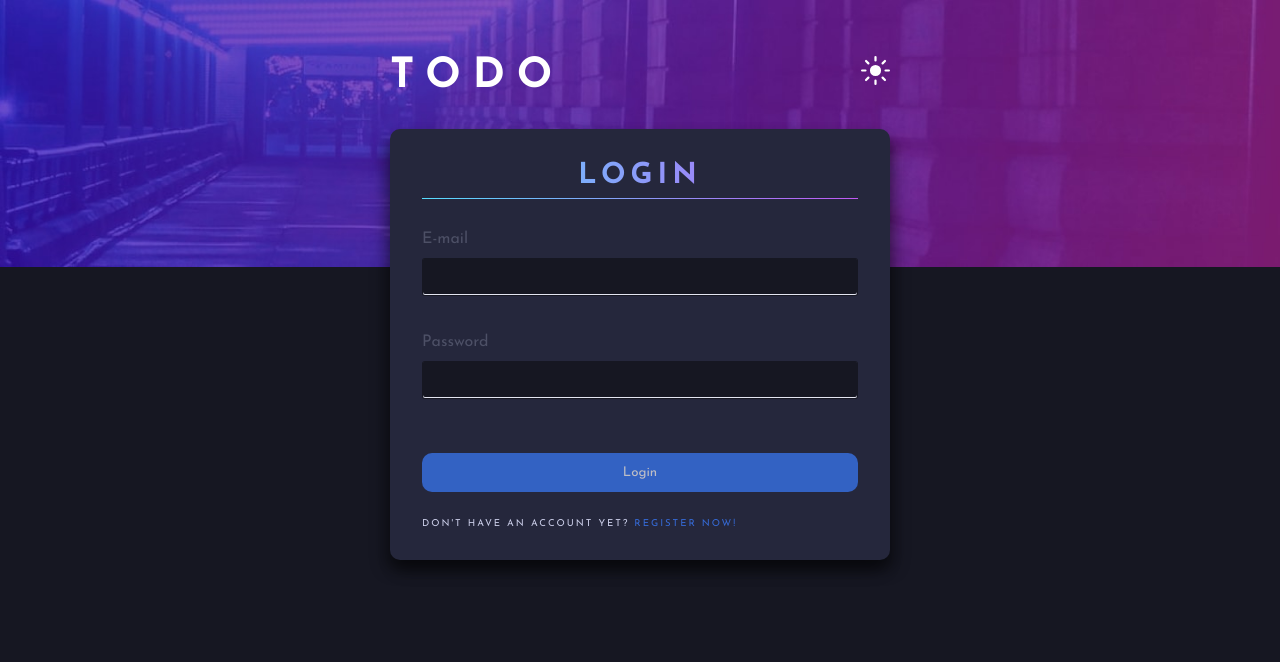
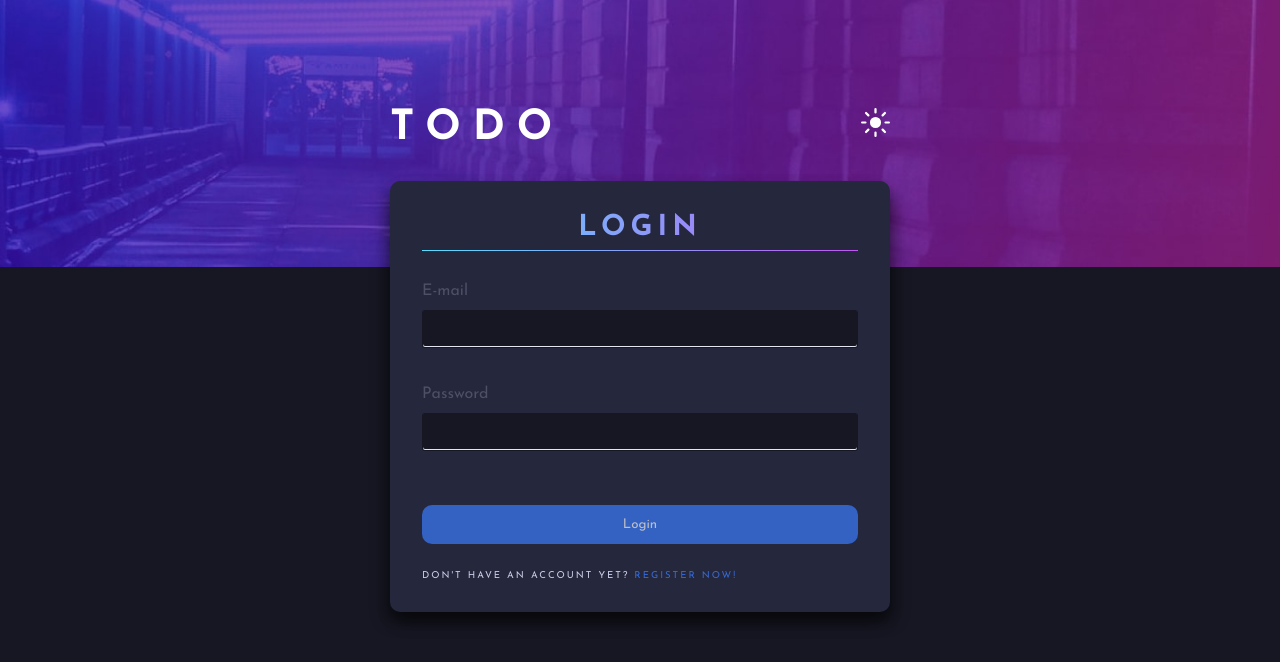
Before and after one commit to ghostwriter7/todo-app, an Angular app: page /auth/login in a window 1280 px wide. Shown: the top 662 px of the page. Built offline with nearby package versions, Linux system fonts and the light colour scheme.

Commit message:
animate navbar, finish logout

```diff
--- a/src/app/app.component.html
+++ b/src/app/app.component.html
@@ -1,3 +1,4 @@
+<app-navbar *ngIf="showNavbar" @navbarAnimation></app-navbar>
 <div class="container flex col">
   <app-header></app-header>
   <router-outlet></router-outlet>
--- a/src/app/app.component.ts
+++ b/src/app/app.component.ts
@@ -4,15 +4,34 @@ import { ThemeService } from '../theme/theme.service';
 import { NotificationService } from './core/services/notification.service';
 import { AuthService } from './pages/auth/core/services/auth.service';
 import { EventsService } from './core/services/events.service';
+import { animate, style, transition, trigger } from '@angular/animations';
 
 @Component({
   selector: 'app-root',
   templateUrl: './app.component.html',
-  styleUrls: ['./app.component.scss']
+  styleUrls: ['./app.component.scss'],
+  animations: [
+    trigger("navbarAnimation", [
+      transition(":enter", [
+        style({ opacity: 0, transform: 'translateY(-100%)' }),
+        animate(
+          "500ms ease-in-out",
+          style({ opacity: .9, transform: 'translateY(0)' })
+        )
+      ]),
+      transition(":leave", [
+        animate(
+          "600ms ease-in-out",
+          style({ opacity: 0, transform: 'translateY(-100%)' })
+        )
+      ])
+    ])
+]
 })
+
 export class AppComponent implements OnInit {
-  @ViewChild(PlaceholderDirective, { static: true }) alertHost!: PlaceholderDirective;
-
+  @ViewChild(PlaceholderDirective, {static: true}) alertHost!: PlaceholderDirective;
+  public showNavbar = false;
   public loading = false;
 
   constructor(
@@ -21,7 +40,8 @@ export class AppComponent implements OnInit {
     private notificationService: NotificationService,
     private authService: AuthService,
     private eventsService: EventsService
-    ) {}
+  ) {
+  }
 
   ngOnInit(): void {
     this.notificationService.initHost(this.alertHost);
@@ -30,6 +50,10 @@ export class AppComponent implements OnInit {
     this.themeService.loadTheme();
     this.eventsService.loading$.subscribe((state) => {
       this.loading = state;
+    });
+
+    this.authService.user$.subscribe((state) => {
+      this.showNavbar = !!state;
     })
   }
 }
--- a/src/app/app.module.ts
+++ b/src/app/app.module.ts
@@ -10,6 +10,7 @@ import { BrowserAnimationsModule } from '@angular/platform-browser/animations';
 import { AppRoutingModule } from './app-routing.module';
 import { HttpClientModule } from '@angular/common/http';
 import { SpinnerComponent } from './ui/spinner/spinner.component';
+import { NavbarComponent } from './ui/navbar/navbar.component';
 
 @NgModule({
   declarations: [
@@ -17,7 +18,8 @@ import { SpinnerComponent } from './ui/spinner/spinner.component';
     HeaderComponent,
     NotificationComponent,
     PlaceholderDirective,
-    SpinnerComponent
+    SpinnerComponent,
+    NavbarComponent
   ],
   imports: [
     BrowserModule,
--- /dev/null
+++ b/src/app/ui/navbar/navbar.component.html
@@ -0,0 +1,3 @@
+<div class="container">
+  <button class="logout-btn" (click)="onLogout()">Logout</button>
+</div>
--- /dev/null
+++ b/src/app/ui/navbar/navbar.component.scss
@@ -0,0 +1,31 @@
+:host {
+  display: block;
+  width: 100%;
+  position: fixed;
+  top: 0;
+
+  background-color: var(--bg-color);
+  opacity: .9;
+  padding-block: 1rem;
+}
+
+.container {
+  width: min(100%, 500px);
+  margin-inline: auto;
+
+  .logout-btn {
+    margin-left: auto;
+    display: block;
+
+    font-family: inherit;
+    text-transform: uppercase;
+    background-color: transparent;
+    border: 0;
+
+    background-image: var(--gradient);
+    -webkit-background-clip: text;
+    -webkit-text-fill-color: transparent;
+
+    cursor: pointer;
+  }
+}
--- /dev/null
+++ b/src/app/ui/navbar/navbar.component.ts
@@ -0,0 +1,15 @@
+import { Component } from '@angular/core';
+import { AuthService } from '../../pages/auth/core/services/auth.service';
+
+@Component({
+  selector: 'app-navbar',
+  templateUrl: './navbar.component.html',
+  styleUrls: ['./navbar.component.scss'],
+})
+export class NavbarComponent {
+  constructor(private authService: AuthService) {}
+
+  public onLogout(): void {
+    this.authService.logout();
+  }
+}
--- a/src/styles.scss
+++ b/src/styles.scss
@@ -31,6 +31,8 @@
 }
 
 body {
+  margin-top: 52px;
+
   font-family: 'Josefin Sans', sans-serif;
   background-image: var(--background-image);
   background-position: top center;
@@ -50,7 +52,9 @@ body {
 app-root {
   width: 100%;
   display: flex;
-  justify-content: center;
+  justify-content: flex-start;
+  align-items: center;
+  flex-direction: column;
   min-height: 100vh;
 }
 
```
Also changed, not shown: src/assets/img/icon-menu.svg (added).
